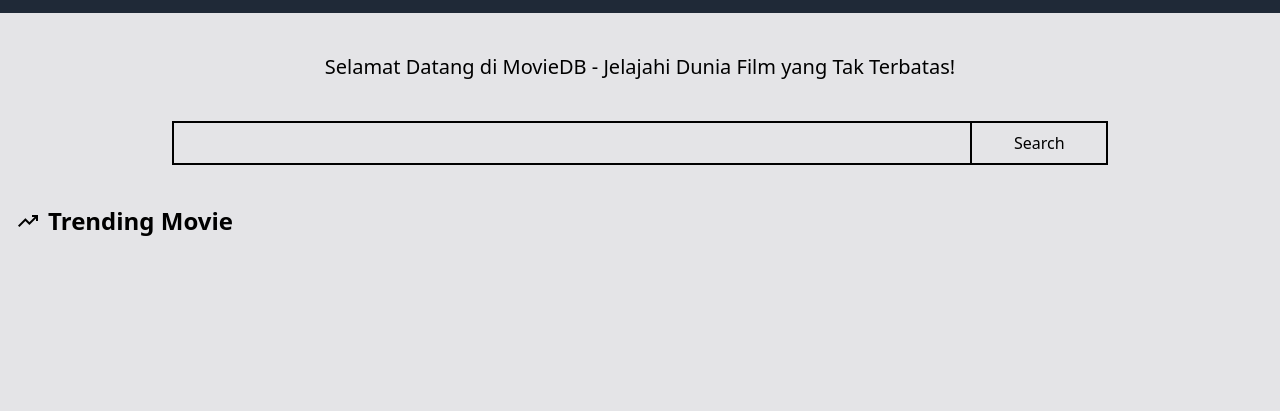
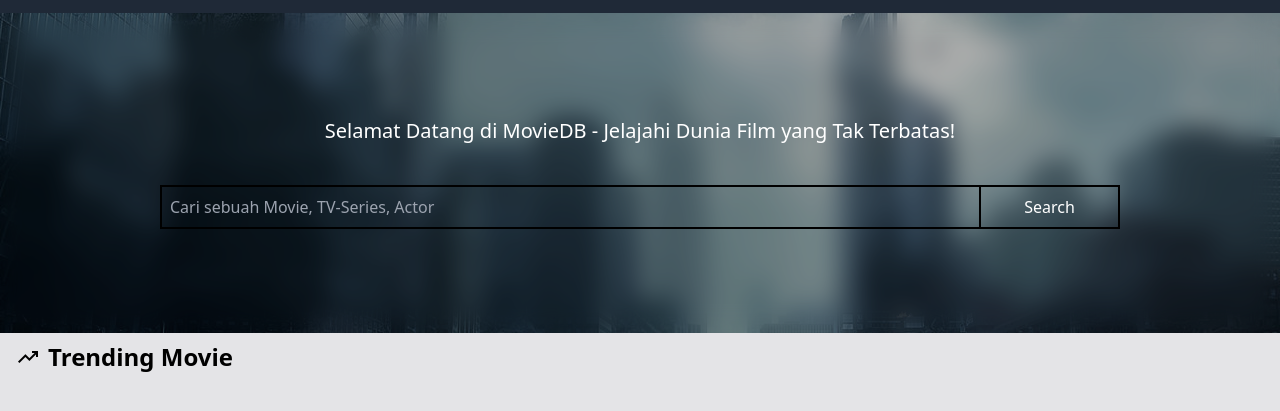
Before and after one commit to YehezkielG/MovieDB, a plain HTML site: page index.html in a window 1280 px wide. Shown: the part 55-466 px from the top of the page. Drawn offline with nearby package versions, Linux system fonts and the light colour scheme; no server answers.

Commit message:
add background

```diff
--- a/index.html
+++ b/index.html
@@ -1,13 +1,16 @@
 <!DOCTYPE html>
 <html lang="en">
+
 <head>
     <meta charset="UTF-8">
     <meta name="viewport" content="width=device-width, initial-scale=1.0">
     <title>Home - Movie DB</title>
     <link rel="stylesheet" href="style/style.css">
     <link rel="stylesheet" href="style/output.css">
-    <link rel="stylesheet" href="https://fonts.googleapis.com/css2?family=Material+Symbols+Outlined:opsz,wght,FILL,GRAD@20..48,100..700,0..1,-50..200" />
+    <link rel="stylesheet"
+        href="https://fonts.googleapis.com/css2?family=Material+Symbols+Outlined:opsz,wght,FILL,GRAD@20..48,100..700,0..1,-50..200" />
 </head>
+
 <body class="bg-zinc-200">
     <header class="p-4 flex justify-between items-center text-white  bg-gray-800">
         <h2 class="logo text-3xl font-bold">MovieDB</h2>
@@ -19,13 +22,16 @@
             </ul>
         </nav>
     </header>
-    <section class="m-4">
-        <h2 class="text-center my-10 text-xl">
-            Selamat Datang di MovieDB - Jelajahi Dunia Film yang Tak Terbatas!
-        </h2>
-        <div class="m-auto my-10 w-3/4 flex items-center">
-            <input type="text" class="w-full bg-transparent border-2 border-black p-2">
-            <input type="button" class="w-2/12 border-2 border-black p-2 border-l-0 cursor-pointer" value="Search">
+    <section class="bg-[url('../image/bg3.jpg')] bg-center bg-no-repeat bg-cover">
+        <div class="py-16 backdrop-blur-md bg-black/30 text-white">
+            <h2 class="text-center my-10 text-xl">
+                Selamat Datang di MovieDB - Jelajahi Dunia Film yang Tak Terbatas!
+            </h2>
+            <div class="m-auto my-10 w-3/4 flex items-center">
+                <input type="text" class="w-full bg-transparent border-2 border-black p-2"
+                    placeholder="Cari sebuah Movie, TV-Series, Actor">
+                <input type="button" class="w-2/12 border-2 border-black p-2 border-l-0 cursor-pointer" value="Search">
+            </div>
         </div>
     </section>
     <section class="m-2">
@@ -38,9 +44,9 @@
             </h3>
         </div>
         <div class="trendingMovie overflow-auto flex">
-
         </div>
     </section>
     <script src="script/script.js"></script>
 </body>
+
 </html>
```
Also changed, not shown: image/bg3.jpg (added), style/output.css, 1 other file.
